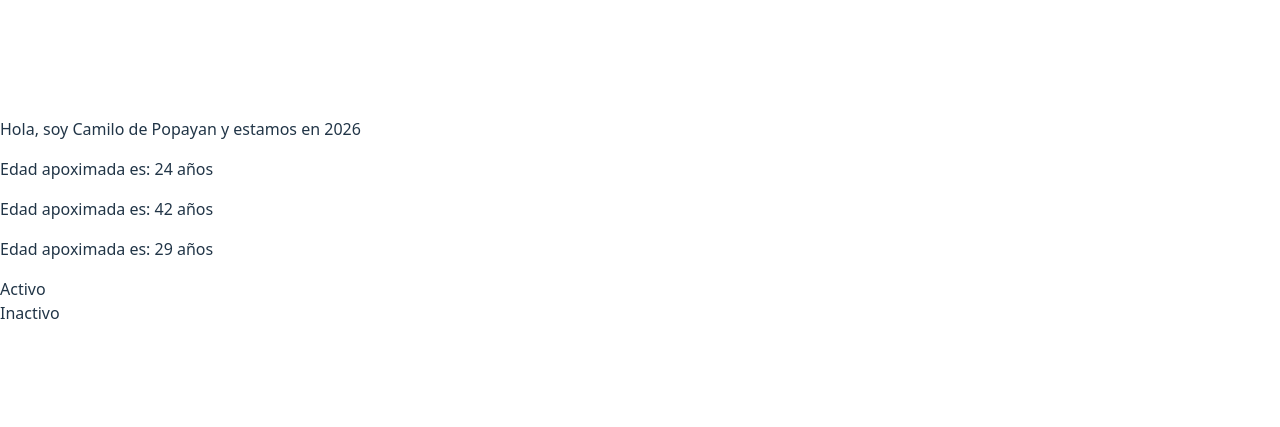
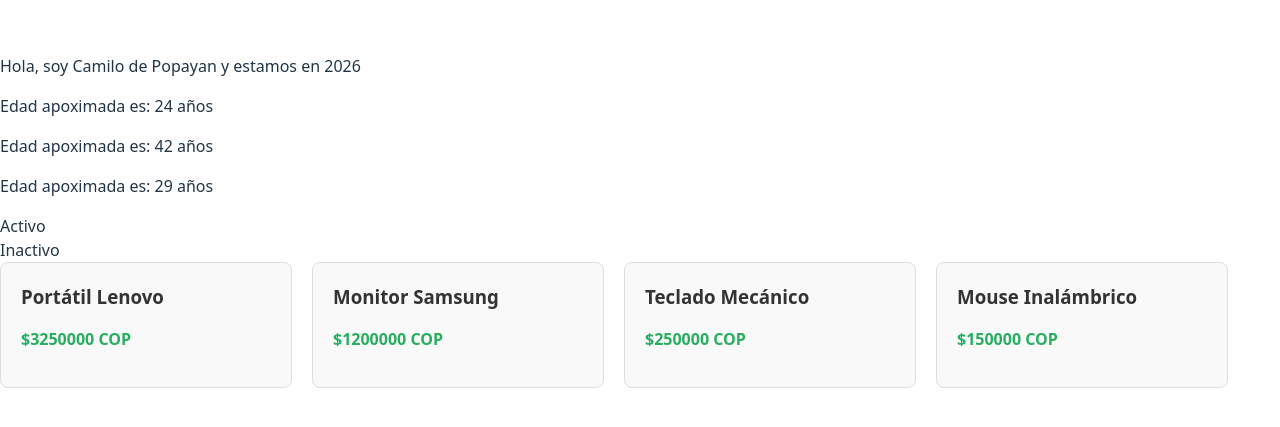
Before and after one commit to Camilo77R/taller-react, a React (Vite) app: page / in a window 1280 px wide. Shown: the part 187-614 px from the top of the page. Built offline with nearby package versions, Linux system fonts and the light colour scheme.

Commit message:
Ejercicio 4 - Componente Productos con map y algunos estilos

```diff
--- a/src/App.jsx
+++ b/src/App.jsx
@@ -1,6 +1,7 @@
 import Ejercicio1 from "./Ejercicio1"
 import CalcularEdad from "./CalcularEdad"
 import MensajeEstado from "./MensajeEstado"
+import Productos from "./Productos"
 function App() {
 
 
@@ -16,6 +17,10 @@
 
       <MensajeEstado activo={true}></MensajeEstado>
       <MensajeEstado activo={false}></MensajeEstado>
+
+
+
+      <Productos></Productos>
     </>
   )
 }
--- /dev/null
+++ b/src/Productos.jsx
@@ -0,0 +1,45 @@
+// 4. Cree un arreglo productos con id, nombre, precio. Use map para renderizar
+// tarjetas simples. Requisito: el precio debe mostrarse con el texto “$” y el id
+// debe ir como key.
+
+import styles from './Productos.module.css'
+
+const products = [
+    {
+        id: "001",
+        nombre: "Portátil Lenovo",
+        precio: 3250000
+    },
+    {
+        id: "002",
+        nombre: "Monitor Samsung",
+        precio: 1200000
+    },
+    {
+        id: "003",
+        nombre: "Teclado Mecánico",
+        precio: 250000
+    },
+    {
+        id: "004",
+        nombre: "Mouse Inalámbrico",
+        precio: 150000
+    }
+]
+
+function Productos(){
+
+return(
+    <div className={styles.container}>
+        { products.map((product)=>{
+            return (
+                <article key={product.id} className={styles.tarjeta}>
+                    <h3 className={styles.titulo}>{product.nombre}</h3>
+                    <p className={styles.precio}>${product.precio} COP</p>
+                </article>
+            )
+        })}
+    </div>
+)}
+
+export default Productos
--- /dev/null
+++ b/src/Productos.module.css
@@ -0,0 +1,23 @@
+.container {
+    display: flex;
+    gap: 20px;
+    flex-wrap: wrap;
+}
+
+.tarjeta {
+    border: 1px solid #ddd;
+    padding: 20px;
+    border-radius: 8px;
+    background-color: #f9f9f9;
+    min-width: 250px;
+}
+
+.titulo {
+    margin: 0 0 10px 0;
+    color: #333;
+}
+
+.precio {
+    color: #27ae60;
+    font-weight: bold;
+}
```
